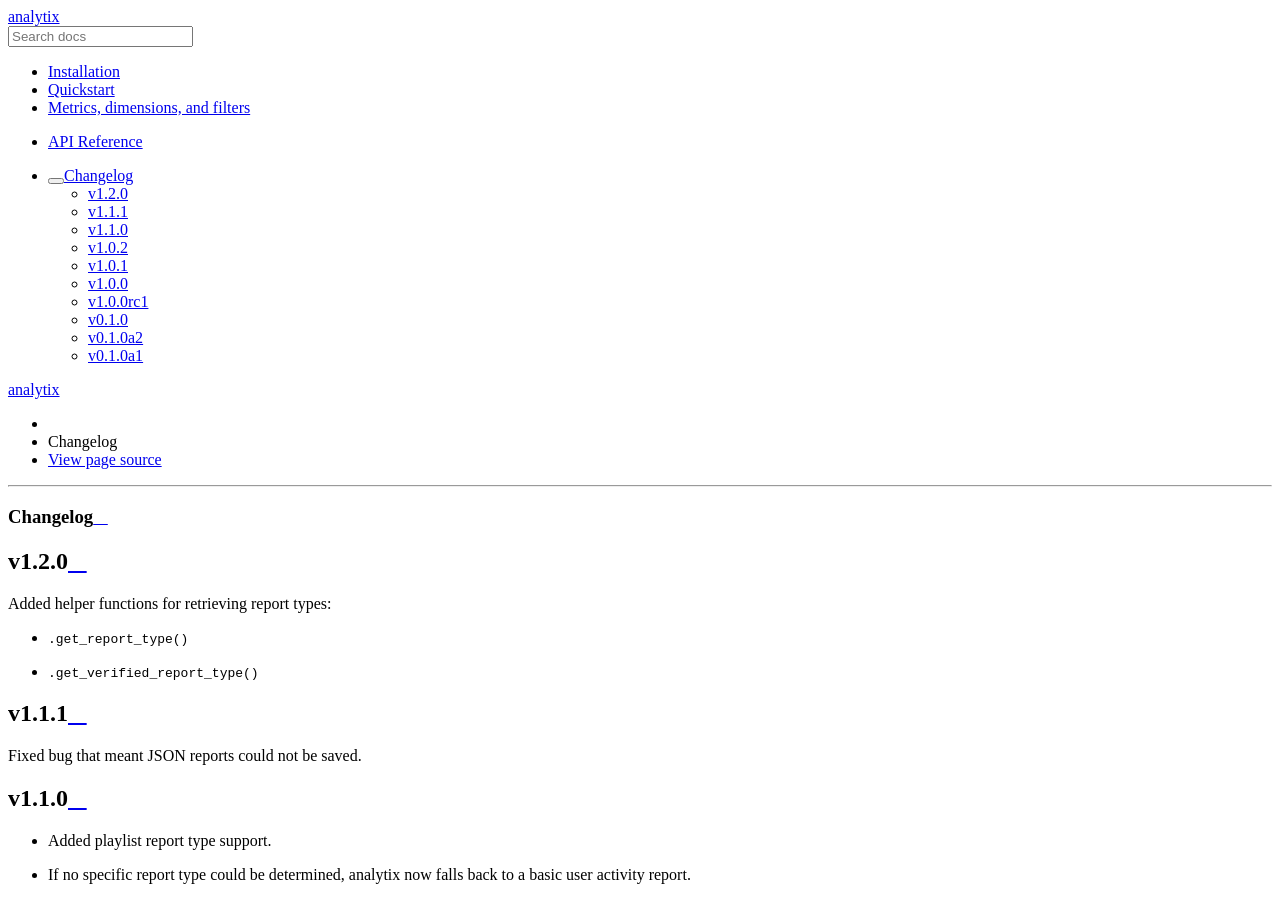
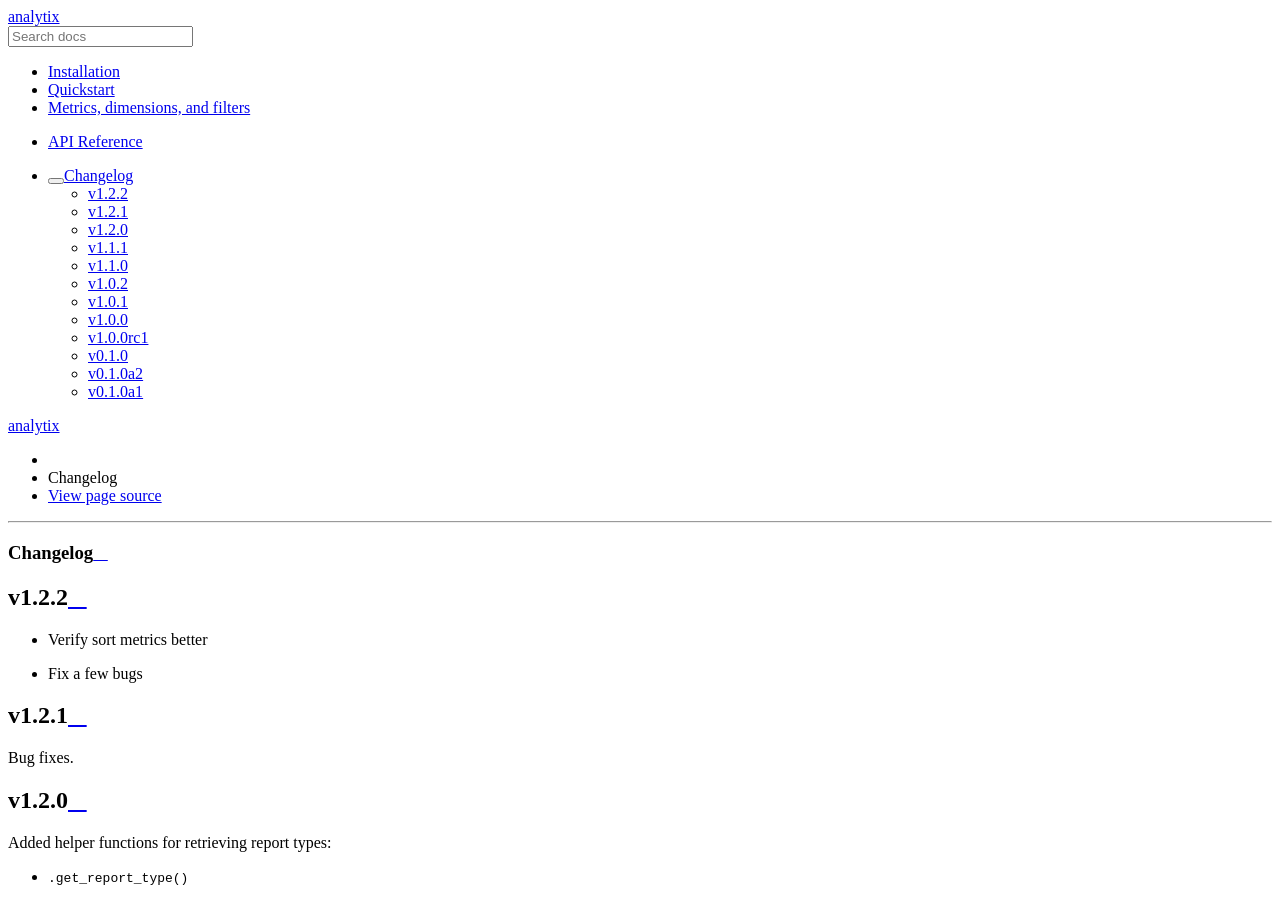
Before and after one commit to parafoxia/analytix, a Sphinx documentation site: the page built from docs/changelog.rst, in a window 1280 px wide and 900 px high. Built offline with Sphinx 7.4.7 and the Read the Docs theme 2.0.0, drawn with Linux system fonts in a browser that asks for light colours.

Commit message:
Update changelog and version number

```diff
--- a/analytix/__init__.py
+++ b/analytix/__init__.py
@@ -1,5 +1,5 @@
 __productname__ = "analytix"
-__version__ = "1.2.1"
+__version__ = "1.2.2"
 __description__ = "A simple yet powerful API wrapper to make getting analytical information from the YouTube Analytics API easier than ever."
 __url__ = "https://github.com/parafoxia/analytix"
 __docs__ = "https://analytix.readthedocs.io/en/latest/"
--- a/docs/changelog.rst
+++ b/docs/changelog.rst
@@ -1,5 +1,16 @@
 Changelog
 =========
+
+v1.2.2
+------
+
+- Verify sort metrics better
+- Fix a few bugs
+
+v1.2.1
+------
+
+Bug fixes.
 
 v1.2.0
 ------
```
